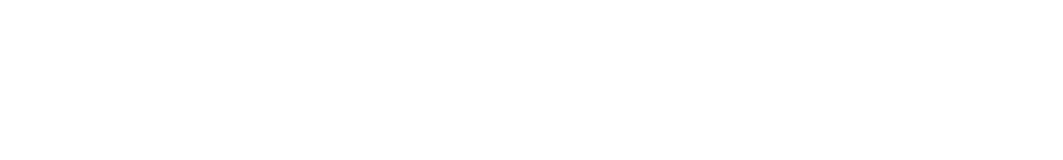
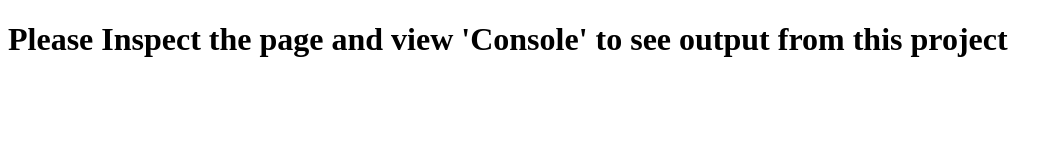
Before and after one commit to nailahmukhtar/Console-Finances, a plain HTML site: page index.html in a window 1280 px wide. Shown: the whole page, without its empty margins (0-1063 px from the left). Drawn offline with Linux system fonts and the light colour scheme.

Commit message:
updated html to include a heading with instructions on how to use the project

```diff
--- a/index.html
+++ b/index.html
@@ -7,6 +7,7 @@
   <title>M4 Challenge</title>
 </head>
 <body>
+  <h1>Please Inspect the page and view 'Console' to see output from this project</h1>
   <script src="./scripts/index.js"></script>
 </body>
 </html>
```
